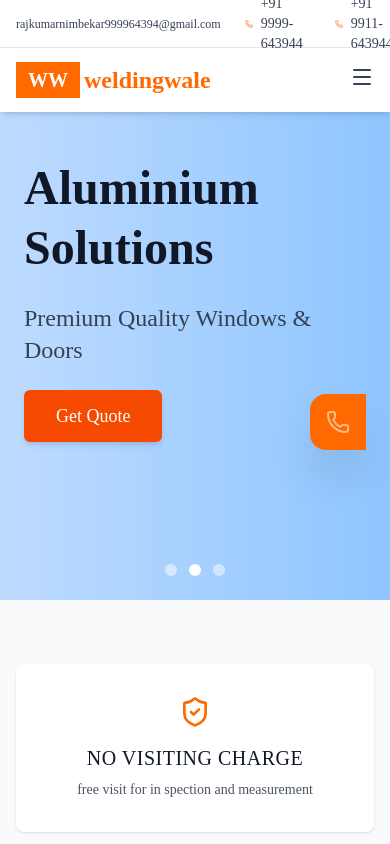
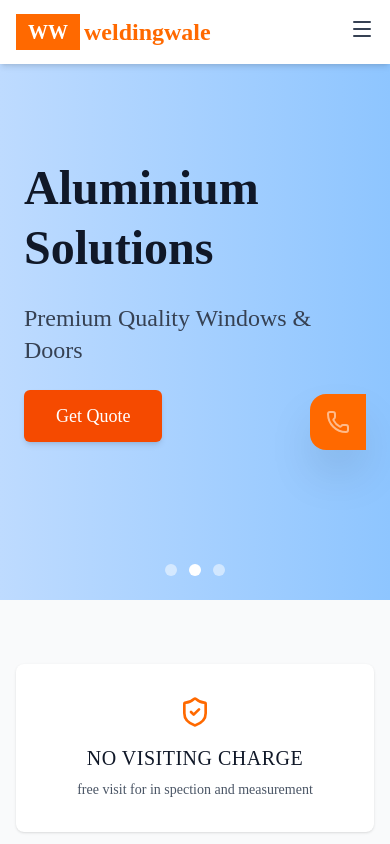
Before and after one commit to varsha-2530/Weldingwale, a React (Vite) app: page / in a window 390 px wide. Shown: the top 844 px of the page. Built offline with nearby package versions, Linux system fonts and the light colour scheme.

Commit message:
update code

```diff
--- a/src/Components/Navbar/Navbar.jsx
+++ b/src/Components/Navbar/Navbar.jsx
@@ -46,26 +46,24 @@ const Navbar = () => {
 
   return (
     <nav className="fixed w-full top-0 z-50 bg-white shadow-md">
-      {/* 🔶 Top Bar */}
+      {/* 🔶 Top Bar (hidden on mobile) */}
       <div
-        className={`bg-white border-b border-gray-200 transition-all duration-300 ${
-          showTopBar ? "h-12 opacity-100" : "h-0 opacity-0 overflow-hidden"
+        className={`hidden md:block bg-white border-b border-gray-200 transition-all duration-300 ${
+          showTopBar ? "h-auto opacity-100" : "h-0 opacity-0 overflow-hidden"
         }`}
       >
-        <div className="max-w-7xl mx-auto px-4 h-full flex items-center justify-between">
+        <div className="max-w-7xl mx-auto px-4 py-2 flex items-center justify-between">
           {/* ✅ Contact Info */}
           <div className="flex items-center gap-6">
-            {/* Email link */}
+            {/* Email */}
             <a
               href="mailto:rajkumarnimbekar999964394@gmail.com"
               className="flex items-center gap-2 text-sm text-gray-700 hover:text-orange-500 transition"
             >
-              <p className="text-xs sm:text-sm">
-                rajkumarnimbekar999964394@gmail.com
-              </p>
+              <p>rajkumarnimbekar999964394@gmail.com</p>
             </a>
 
-            {/* Phone numbers */}
+            {/* Phones */}
             <a
               href="tel:+919999643944"
               className="flex items-center gap-2 text-sm text-gray-700 hover:text-orange-500 transition"
@@ -170,7 +168,7 @@ const Navbar = () => {
           </div>
         </div>
 
-        {/* ✅ Mobile Menu */}
+        {/* ✅ Mobile Dropdown */}
         {isOpen && (
           <div className="lg:hidden bg-white border-t border-gray-200">
             <div className="px-4 pt-2 pb-3 space-y-1">
```
